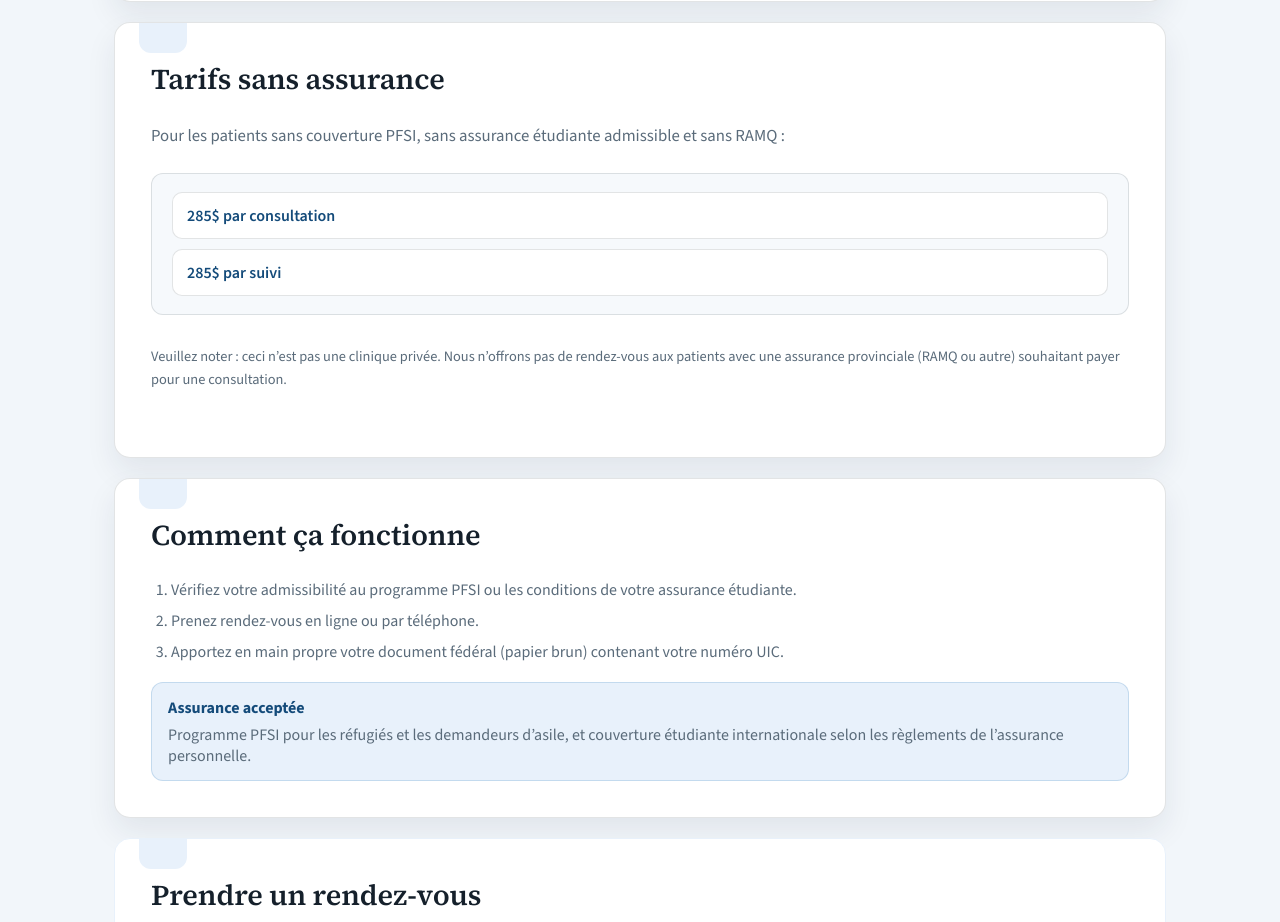
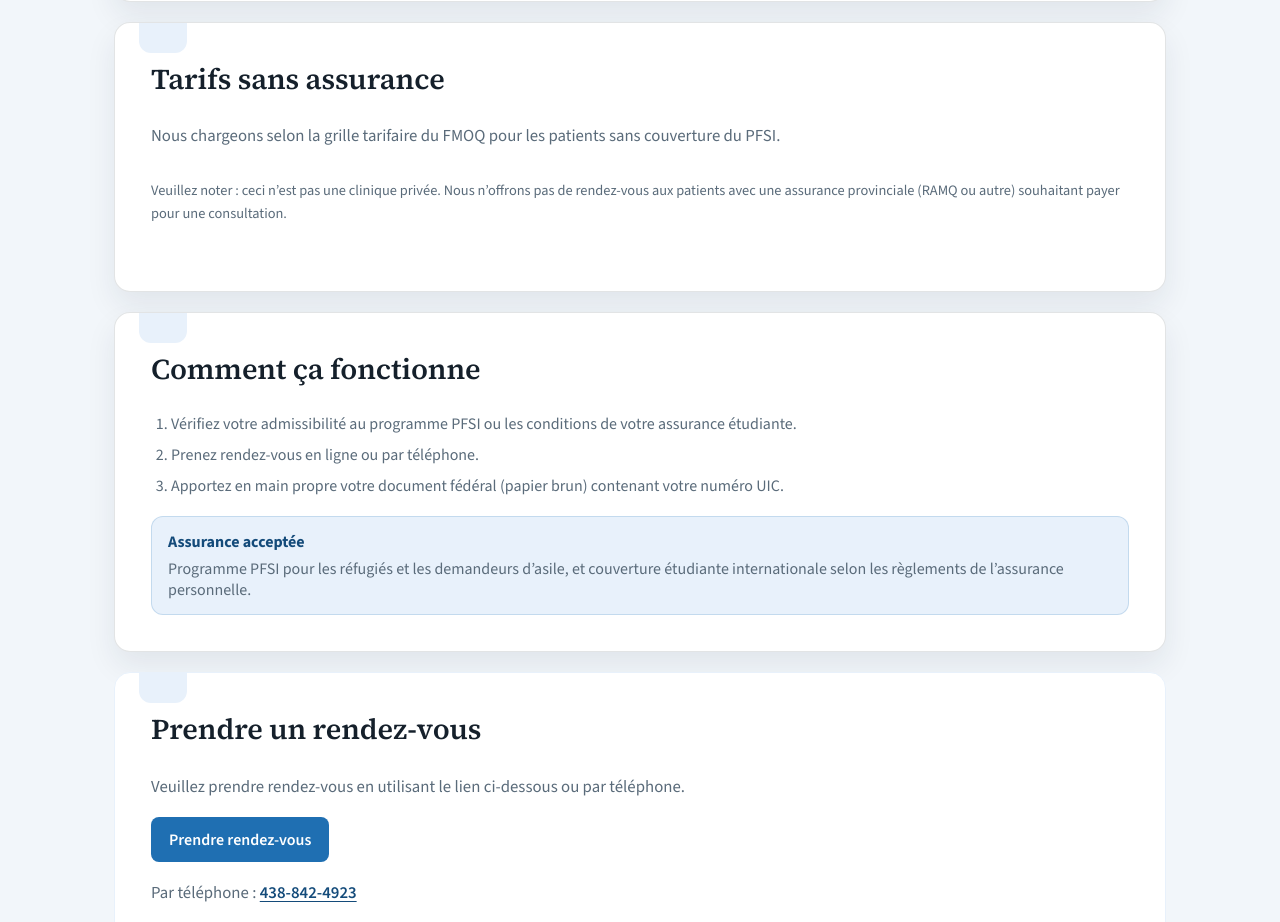
Before and after one commit to Abde1203/cmrmtl, a React (Vite) app: page / in a window 1280 px wide. Shown: the part 933-1855 px from the top of the page. Built offline with nearby package versions, Linux system fonts and the light colour scheme.

Commit message:
Replace fixed pricing with FMOQ fee note

```diff
--- a/src/Content.tsx
+++ b/src/Content.tsx
@@ -24,9 +24,7 @@ const Content: React.FC<ContentProps> = ({ language }) => {
     noRamq: 'Patients non éligibles',
     noRamqText: 'Les patients couverts par la RAMQ ne sont pas éligibles et seront refusés.',
     noInsurancePrice: 'Tarifs sans assurance',
-    noInsurancePriceText: 'Pour les patients sans couverture PFSI, sans assurance étudiante admissible et sans RAMQ :',
-    consultation: '285$ par consultation',
-    followUp: '285$ par suivi',
+    noInsurancePriceText: 'Nous chargeons selon la grille tarifaire du FMOQ pour les patients sans couverture du PFSI.',
     notPrivate: 'Veuillez noter : ceci n’est pas une clinique privée. Nous n’offrons pas de rendez-vous aux patients avec une assurance provinciale (RAMQ ou autre) souhaitant payer pour une consultation.',
     appointment: 'Prendre un rendez-vous',
     appointmentText: 'Veuillez prendre rendez-vous en utilisant le lien ci-dessous ou par téléphone.',
@@ -71,9 +69,7 @@ const Content: React.FC<ContentProps> = ({ language }) => {
     noRamq: 'Ineligible Patients',
     noRamqText: 'Patients covered by RAMQ are not eligible and will be refused.',
     noInsurancePrice: 'Pricing for Uninsured Patients',
-    noInsurancePriceText: 'For patients without IFHP coverage, without eligible student insurance, and without RAMQ:',
-    consultation: '$285 per consultation',
-    followUp: '$285 per follow-up',
+    noInsurancePriceText: 'We charge according to the FMOQ fee schedule for patients without IFHP coverage.',
     notPrivate: 'Please note: This is not a private clinic. It is unavailable to patients with a provincial healthcare insurance (RAMQ or other) who wish to pay for a consultation.',
     appointment: 'Book an Appointment',
     appointmentText: 'Please book an appointment using the link below or by phone.',
@@ -145,12 +141,6 @@ const Content: React.FC<ContentProps> = ({ language }) => {
       <div className='Content'>
         <h2>{content.noInsurancePrice}</h2>
         <p>{content.noInsurancePriceText}</p>
-        <div className='pricing'>
-          <ul>
-            <li>{content.consultation}</li>
-            <li>{content.followUp}</li>
-          </ul>
-        </div>
         <p className='disclaimer'>{content.notPrivate}</p>
       </div>
 
```
